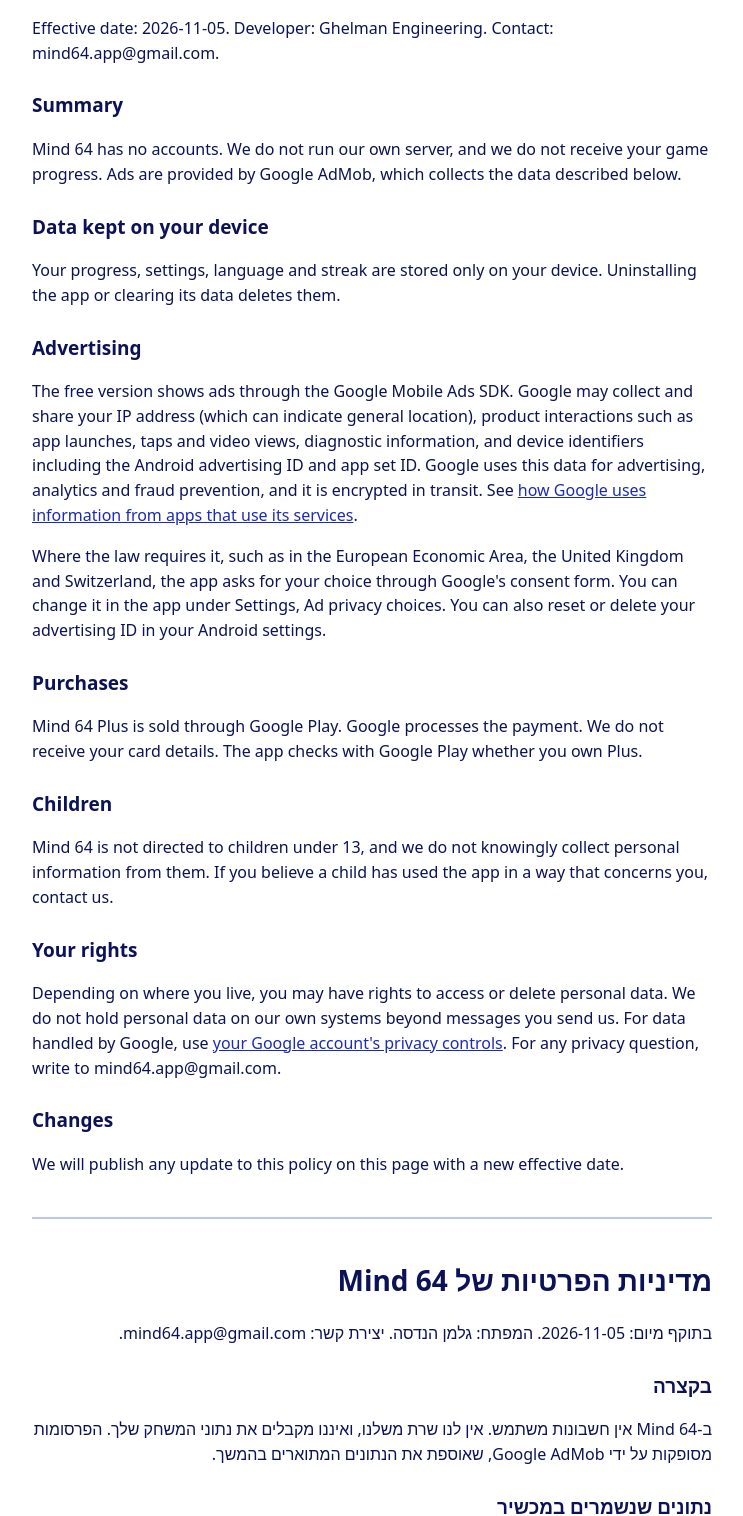
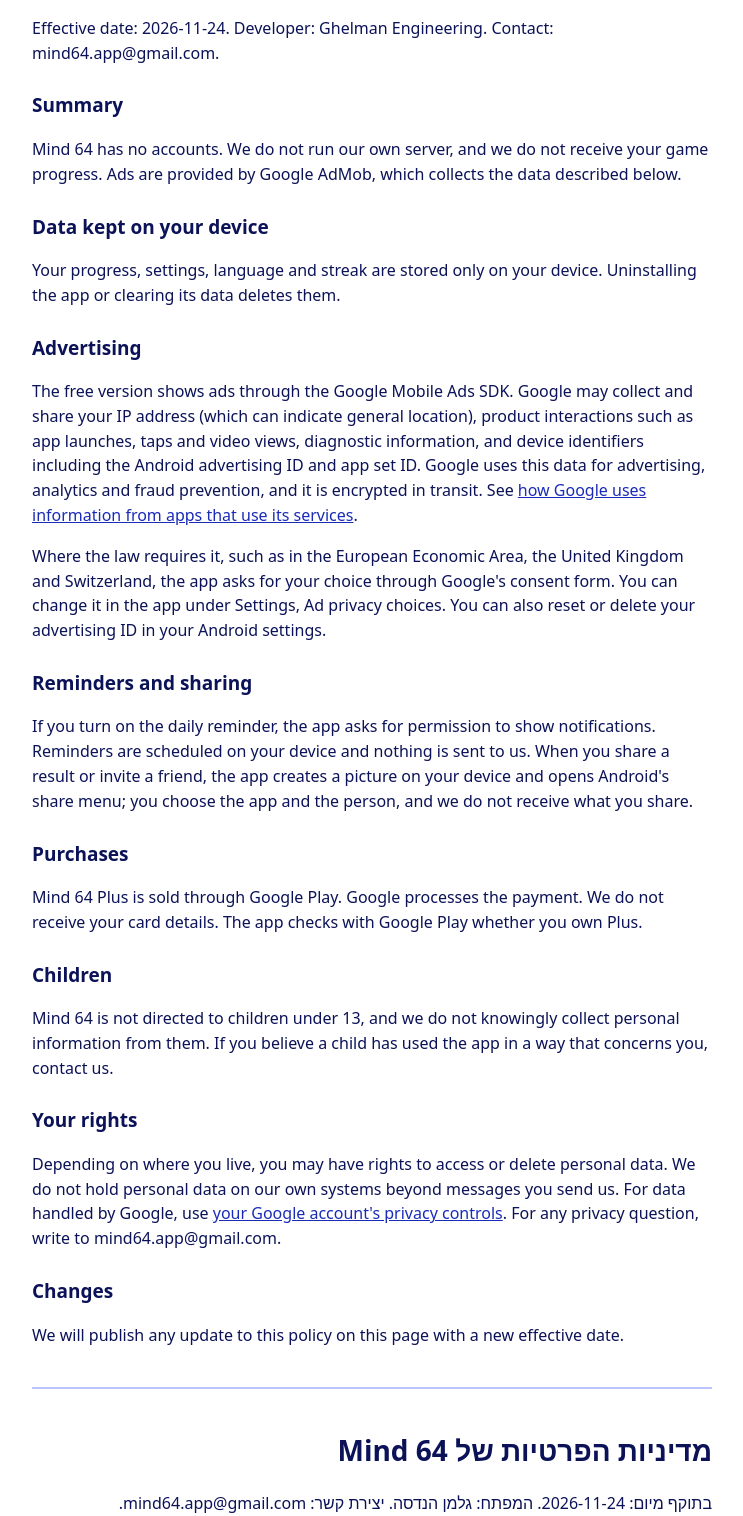
Before and after one commit to mind64app-prog/mind64-site, a plain HTML site: page privacy.html in a window 1280 px wide. Shown: the part 89-1605 px from the top of the page, without its empty margins (268-1011 px from the left). Drawn offline with Linux system fonts and the light colour scheme.

Commit message:
Privacy policy: reminders and sharing, new effective date
Co-Authored-By: Claude Opus 5.5 <noreply@anthropic.com>
Claude-Session: https://claude.ai/code/session_017EjJqT3HracowoerT6AdVS

```diff
--- a/privacy.html
+++ b/privacy.html
@@ -2,22 +2,24 @@
 <html lang="en"><head><meta charset="utf-8"><meta name="viewport" content="width=device-width,initial-scale=1"><title>Mind 64 Privacy Policy</title>
 <style>:root{color-scheme:light}body{font:16px/1.55 system-ui,Arial,sans-serif;max-width:680px;margin:0 auto;padding:24px 16px;color:#0b1257;background:#fff}h1{font-size:28px}h2{font-size:19px;margin-top:26px}a{color:#1a2bb8}hr{margin:40px 0;border:0;border-top:2px solid #b8c3ff}</style></head><body>
 <h1>Mind 64 Privacy Policy</h1>
-<p>Effective date: 2026-11-05. Developer: Ghelman Engineering. Contact: mind64.app@gmail.com.</p>
+<p>Effective date: 2026-11-24. Developer: Ghelman Engineering. Contact: mind64.app@gmail.com.</p>
 <h2>Summary</h2><p>Mind 64 has no accounts. We do not run our own server, and we do not receive your game progress. Ads are provided by Google AdMob, which collects the data described below.</p>
 <h2>Data kept on your device</h2><p>Your progress, settings, language and streak are stored only on your device. Uninstalling the app or clearing its data deletes them.</p>
 <h2>Advertising</h2><p>The free version shows ads through the Google Mobile Ads SDK. Google may collect and share your IP address (which can indicate general location), product interactions such as app launches, taps and video views, diagnostic information, and device identifiers including the Android advertising ID and app set ID. Google uses this data for advertising, analytics and fraud prevention, and it is encrypted in transit. See <a href="https://policies.google.com/technologies/partner-sites">how Google uses information from apps that use its services</a>.</p>
 <p>Where the law requires it, such as in the European Economic Area, the United Kingdom and Switzerland, the app asks for your choice through Google's consent form. You can change it in the app under Settings, Ad privacy choices. You can also reset or delete your advertising ID in your Android settings.</p>
+<h2>Reminders and sharing</h2><p>If you turn on the daily reminder, the app asks for permission to show notifications. Reminders are scheduled on your device and nothing is sent to us. When you share a result or invite a friend, the app creates a picture on your device and opens Android's share menu; you choose the app and the person, and we do not receive what you share.</p>
 <h2>Purchases</h2><p>Mind 64 Plus is sold through Google Play. Google processes the payment. We do not receive your card details. The app checks with Google Play whether you own Plus.</p>
 <h2>Children</h2><p>Mind 64 is not directed to children under 13, and we do not knowingly collect personal information from them. If you believe a child has used the app in a way that concerns you, contact us.</p>
 <h2>Your rights</h2><p>Depending on where you live, you may have rights to access or delete personal data. We do not hold personal data on our own systems beyond messages you send us. For data handled by Google, use <a href="https://myaccount.google.com/data-and-privacy">your Google account's privacy controls</a>. For any privacy question, write to mind64.app@gmail.com.</p>
 <h2>Changes</h2><p>We will publish any update to this policy on this page with a new effective date.</p>
 <hr>
 <div dir="rtl" lang="he"><h1>מדיניות הפרטיות של Mind 64</h1>
-<p>בתוקף מיום: 2026-11-05. המפתח: גלמן הנדסה. יצירת קשר: mind64.app@gmail.com.</p>
+<p>בתוקף מיום: 2026-11-24. המפתח: גלמן הנדסה. יצירת קשר: mind64.app@gmail.com.</p>
 <h2>בקצרה</h2><p>ב-Mind 64 אין חשבונות משתמש. אין לנו שרת משלנו, ואיננו מקבלים את נתוני המשחק שלך. הפרסומות מסופקות על ידי Google AdMob, שאוספת את הנתונים המתוארים בהמשך.</p>
 <h2>נתונים שנשמרים במכשיר</h2><p>ההתקדמות, ההגדרות, השפה ורצף הימים נשמרים במכשיר שלך בלבד. הסרת האפליקציה או מחיקת הנתונים שלה מוחקת אותם.</p>
 <h2>פרסום</h2><p>הגרסה החינמית מציגה פרסומות באמצעות Google Mobile Ads SDK. Google עשויה לאסוף ולשתף את כתובת ה-IP (שיכולה להעיד על מיקום כללי), פעולות באפליקציה כמו הפעלות, הקשות וצפיות בווידאו, מידע אבחוני ומזהי מכשיר, כולל מזהה הפרסום של Android ומזהה ערכת האפליקציות. Google משתמשת בנתונים אלה לפרסום, לניתוח ולמניעת הונאות, והם מוצפנים בהעברה. פרטים נוספים ב<a href="https://policies.google.com/technologies/partner-sites">הסבר של Google</a>.</p>
 <p>במקומות שבהם החוק מחייב זאת, כמו האזור הכלכלי האירופי, בריטניה ושווייץ, האפליקציה מבקשת את בחירתך בטופס ההסכמה של Google. אפשר לשנות אותה באפליקציה, בהגדרות, באפשרויות פרטיות לפרסומות. אפשר גם לאפס או למחוק את מזהה הפרסום בהגדרות Android.</p>
+<h2>תזכורות ושיתוף</h2><p>אם מפעילים את התזכורת היומית, האפליקציה מבקשת הרשאה להציג התראות. התזכורות מתוזמנות במכשיר עצמו, ושום דבר לא נשלח אלינו. כשמשתפים תוצאה או מזמינים חבר, האפליקציה יוצרת תמונה במכשיר ופותחת את תפריט השיתוף של Android; את האפליקציה ואת הנמען בוחרים בעצמכם, ואיננו מקבלים את מה שמשותף.</p>
 <h2>רכישות</h2><p>Mind 64 Plus נמכרת דרך Google Play, ו-Google מעבדת את התשלום. איננו מקבלים את פרטי הכרטיס שלך. האפליקציה בודקת מול Google Play אם Plus בבעלותך.</p>
 <h2>ילדים</h2><p>Mind 64 אינה מיועדת לילדים מתחת לגיל 13, ואיננו אוספים מהם מידע אישי ביודעין. אם יש לך חשש לגבי שימוש של ילד באפליקציה, אפשר לפנות אלינו.</p>
 <h2>הזכויות שלך</h2><p>בהתאם למקום מגוריך, ייתכן שיש לך זכות לעיין במידע אישי או למחוק אותו. איננו מחזיקים מידע אישי במערכות שלנו, מלבד הודעות שנשלחות אלינו. לנתונים שמטפלת בהם Google, השתמש ב<a href="https://myaccount.google.com/data-and-privacy">בקרות הפרטיות בחשבון Google</a>. לכל שאלה בנושא פרטיות, כתוב אל mind64.app@gmail.com.</p>
```
